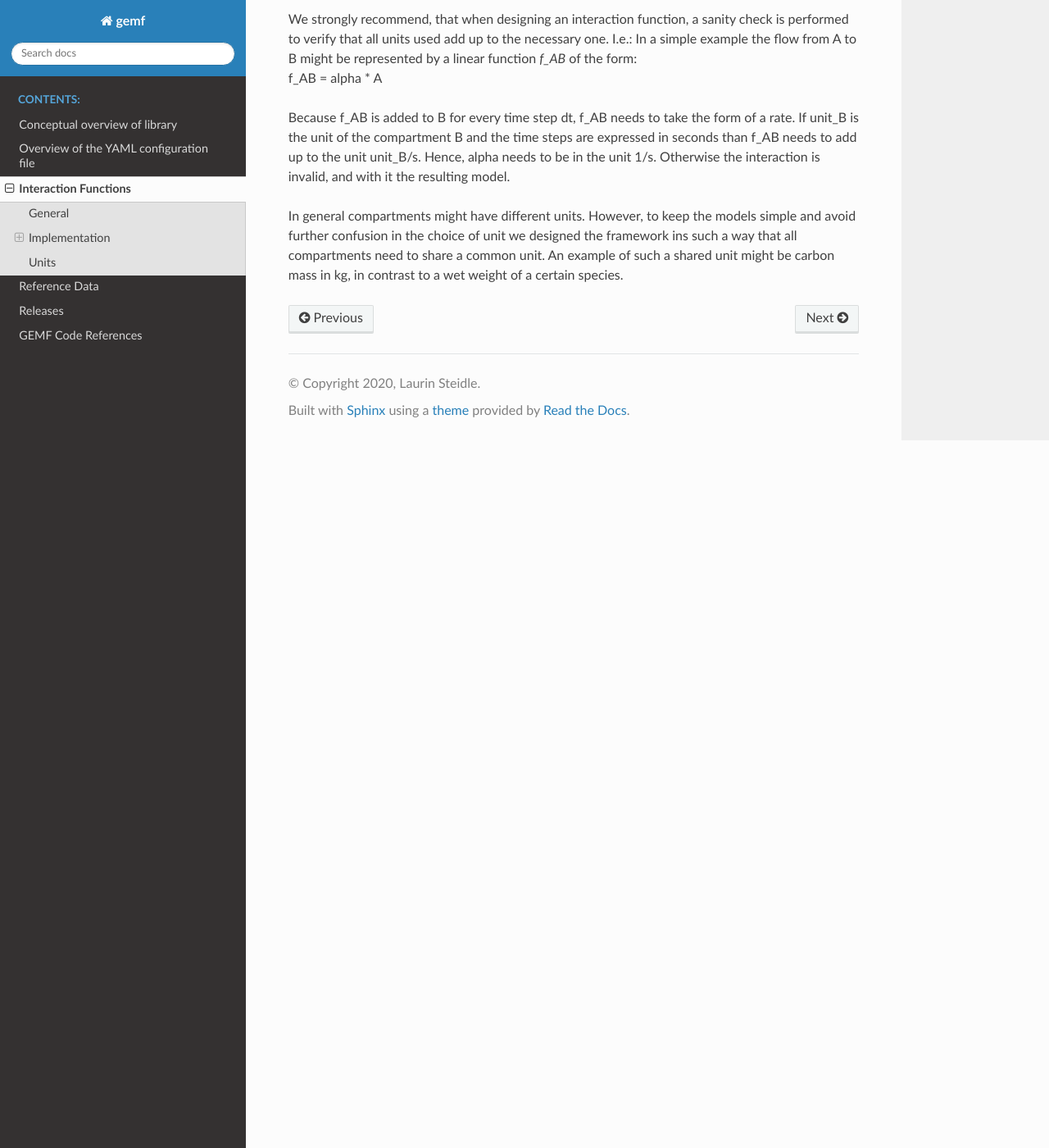
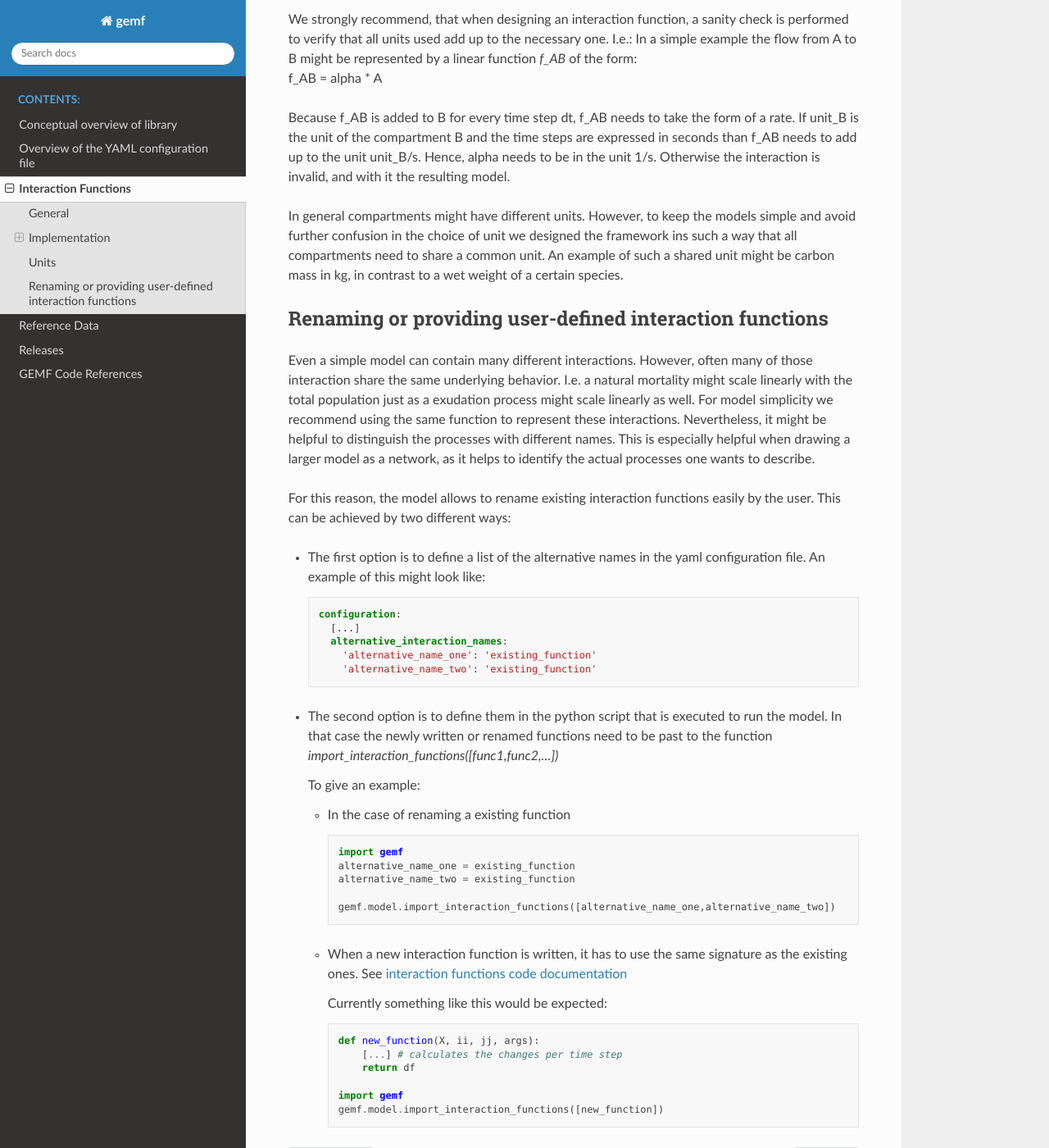
Before and after one commit to 465b/nemf, a Sphinx documentation site: the page built from doc/README_interaction_functions.md, in a window 1280 px wide and 1400 px high, scrolled down 1688 px. Shown: the whole window at 82% size. Built offline with Sphinx 7.4.7 and the Read the Docs theme 2.0.0, drawn with Linux system fonts in a browser that asks for light colours.

Commit message:
doc update: added renaming and writing interaction functions

````diff
--- a/doc/README_interaction_functions.md
+++ b/doc/README_interaction_functions.md
@@ -85,3 +85,57 @@ Otherwise the interaction is invalid, and with it the resulting model.
 In general compartments might have different units.
 However, to keep the models simple and avoid further confusion in the choice of unit we designed the framework ins such a way that all compartments need to share a common unit.
 An example of such a shared unit might be carbon mass in kg, in contrast to a wet weight of a certain species.
+
+
+## Renaming or providing user-defined interaction functions
+
+Even a simple model can contain many different interactions.
+However, often many of those interaction share the same underlying behavior.
+I.e. a natural mortality might scale linearly with the total population just as
+a exudation process might scale linearly as well.
+For model simplicity we recommend using the same function to represent these
+interactions. Nevertheless, it might be helpful to distinguish the processes
+with different names. This is especially helpful when drawing a larger model as
+ a network, as it helps to identify the actual processes one wants to describe.
+
+For this reason, the model allows to rename existing interaction functions
+easily by the user.
+This can be achieved by two different ways:
+
+* The first option is to define a list of the alternative names in the yaml
+  configuration file. An example of this might look like:
+
+  ``` yaml
+  configuration:
+    [...]
+    alternative_interaction_names:
+      'alternative_name_one': 'existing_function'
+      'alternative_name_two': 'existing_function'
+  ```
+
+* The second option is to define them in the python script that is executed to run
+  the model.
+  In that case the newly written or renamed functions
+  need to be past to the function *import_interaction_functions([func1,func2,...])*
+
+  To give an example:
+  * In the case of renaming a existing function
+    ``` python
+    import gemf
+    alternative_name_one = existing_function
+    alternative_name_two = existing_function
+
+    gemf.model.import_interaction_functions([alternative_name_one,alternative_name_two])
+    ```
+
+  * When a new interaction function is written, it has to use the same signature
+    as the existing ones. See [interaction functions code documentation](https://general-ecosystem-modeling-framework.readthedocs.io/en/latest/gemf.html#module-gemf.interaction_functions)
+
+    Currently something like this would be expected:
+    ```python
+    def new_function(X, ii, jj, args):
+        [...] # calculates the changes per time step
+        return df
+
+    import gemf
+    gemf.model.import_interaction_functions([new_function])
````
